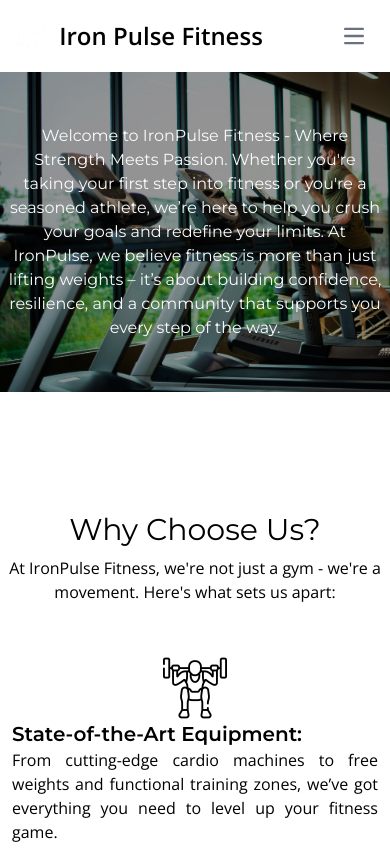
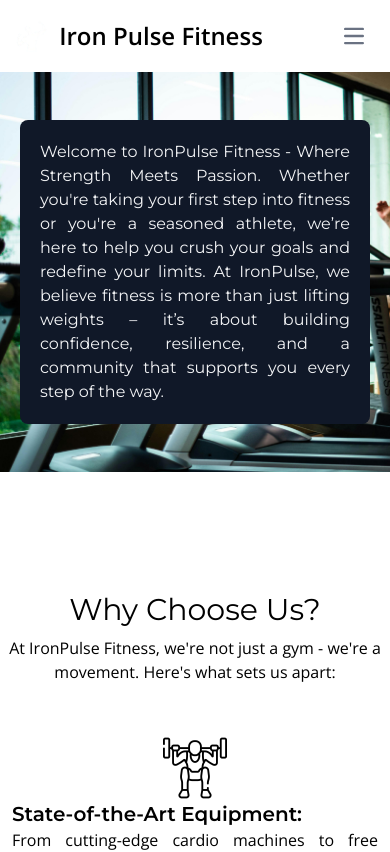
Before and after one commit to Bilal-19/iron-pulse-gym, a React (Vite) app: page / in a window 390 px wide. Shown: the top 852 px of the page. Built offline with nearby package versions, Linux system fonts and the light colour scheme; a web font is replaced by a local one.

Commit message:
Fixed mobile layout.

```diff
--- a/src/Components/Footer.jsx
+++ b/src/Components/Footer.jsx
@@ -1,13 +1,14 @@
 import React from "react";
+import { Link } from "react-router-dom";
 
 export default function Footer(){
     return (
         <>
         <div className="w-full bg-gray-900 h-50">
-            <a href="" className="flex items-center space-x-3 p-3">
-                <img src="/public/Iron-Pulse-Logo.png" alt="logo" className="size-24"/>
+            <Link to="/" className="flex items-center space-x-3 p-3">
+                <img src="/Iron-Pulse-Logo.png" alt="logo" className="size-24"/>
                 <span className="self-center text-2xl font-semibold whitespace-nowrap dark:text-white">Iron Pulse Fitness</span>
-            </a>
+            </Link>
         </div>
         </>
     )
--- a/src/Pages/LandingPage.jsx
+++ b/src/Pages/LandingPage.jsx
@@ -6,8 +6,8 @@ export default function LandingPage() {
     return (
         <>
             <Header />
-            <div className="bg-[url(/HomeImg.jpg)] bg-no-repeat w-full h-80 md:h-250 bg-cover flex items-center">
-                <h1 className="w-full text-gray-50 text-md md:text-xl text-center m-2">
+            <div className="bg-[url(/HomeImg.jpg)] bg-no-repeat w-full h-100 md:h-150 bg-cover flex items-center">
+                <h1 className="m-5 md:m-0 w-full text-gray-100 text-md md:text-xl text-justify bg-gray-900 rounded-lg p-5">
                     Welcome to IronPulse Fitness - Where Strength Meets Passion. Whether you're taking your first step into fitness or you're a seasoned athlete, we’re here to help you crush your goals and redefine your limits. At IronPulse, we believe fitness is more than just lifting weights – it’s about building confidence, resilience, and a community that supports you every step of the way.
                 </h1>
             </div>
```
Also changed, not shown: public/HomeImg.jpg, src/index.css (line endings or trailing spaces).
